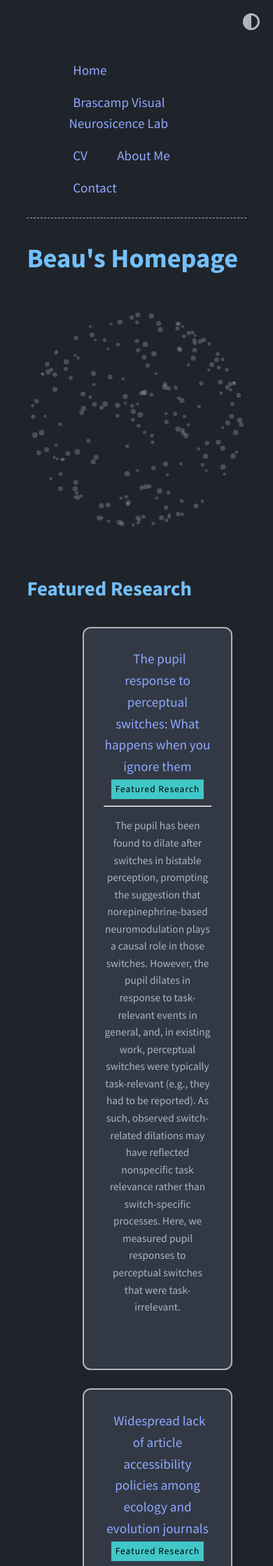
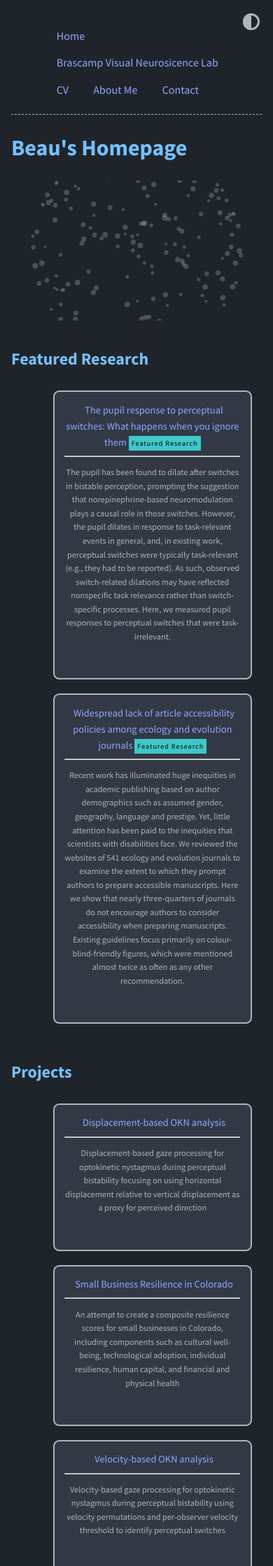
Before and after one commit to Bobicheng-Zhang/Bobicheng-Zhang.github.io, a Jekyll site: the page built from index.md, in a window 390 px wide. Shown: the top 2238 px of the page at 70% size. Built offline with Jekyll 4.4.1, drawn with Linux system fonts in a browser that asks for light colours.

Commit message:
adjusted aspect ratios for mobile viewing

```diff
--- a/_layouts/home.html
+++ b/_layouts/home.html
@@ -10,7 +10,7 @@
 
   <h1>{{ site.title }}</h1>
 
-  <div id="sphere-header-container" style="height: 350px; position: relative; margin-bottom: 2em; margin-top: 1em;">
+  <div id="sphere-header-container" style="position: relative; margin-bottom: 2em; margin-top: 1em;">
     <canvas id="sfm-canvas"></canvas>
   </div>
 </header>
--- a/_sass/list.scss
+++ b/_sass/list.scss
@@ -49,9 +49,14 @@
     width: 100%;
     display: block;
     margin-bottom: 1em;
-    margin-left: 1em;
+    margin-left: 0;
+    padding: 1em;
+    font-size: 0.9em;
     a, .header {
       font-size: 1em;
     }
+    .body {
+      font-size: 0.85em;
+    }
   }
 }
--- a/_sass/moonwalk.scss
+++ b/_sass/moonwalk.scss
@@ -10,6 +10,12 @@
   margin: 0;
   min-height: 100%;
   position: relative;
+}
+
+@media screen and (max-width: 720px) {
+  body {
+    font-size: 1rem;
+  }
 }
 
 #sfm-canvas {
@@ -25,6 +31,13 @@
 #sphere-header-container {
   position: relative;
   overflow: visible;
+  height: 350px;
+}
+
+@media screen and (max-width: 720px) {
+  #sphere-header-container {
+    height: 200px;
+  }
 }
 pre, code {
   font-family: "Roboto Mono", "Courier New", monospace;
@@ -51,6 +64,13 @@
   max-width: 90%;
   margin: 0 auto;
   padding: 4em 2em;
+}
+
+@media screen and (max-width: 720px) {
+  .w {
+    max-width: 95%;
+    padding: 2em 1em;
+  }
 }
 
 table, th, td {
```
Also changed, not shown: 3 other files.
